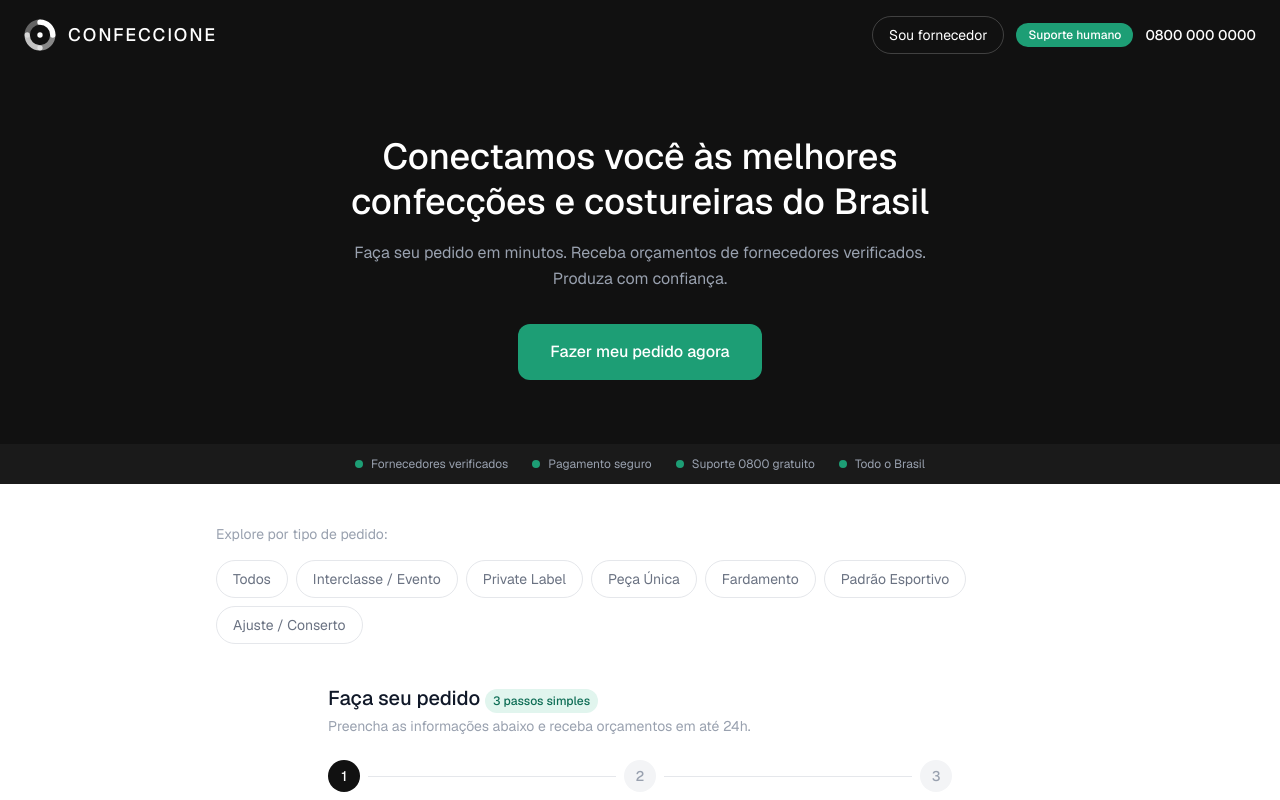
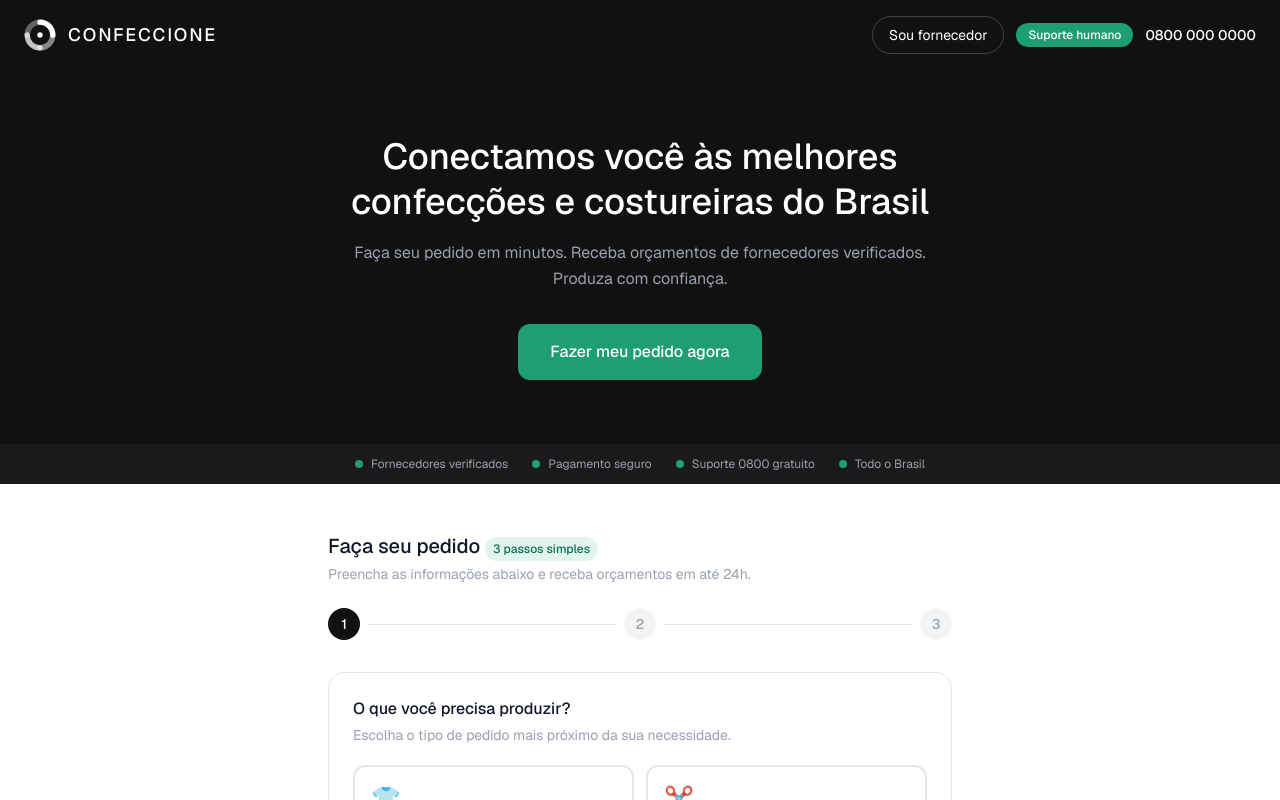
Before and after one commit to nandopons/confeccione, a Next.js app: page / in a window 1280 px wide. Shown: the top 800 px of the page. Built offline with nearby package versions, Linux system fonts and the light colour scheme.

Commit message:
remove filtro de tipos e ajusta espaçamento

```diff
--- a/app/page.tsx
+++ b/app/page.tsx
@@ -140,16 +140,7 @@ export default function Home() {
         ))}
       </div>
 
-      <section className="px-6 py-10 max-w-4xl mx-auto">
-        <p className="text-gray-400 text-sm mb-4">Explore por tipo de pedido:</p>
-        <div className="flex flex-wrap gap-2">
-          {["Todos", ...nichos.map(n => n.title)].map((label) => (
-            <span key={label} className="text-sm px-4 py-2 rounded-full border border-gray-200 text-gray-500 hover:bg-[#111] hover:text-white hover:border-[#111] cursor-pointer transition-all">{label}</span>
-          ))}
-        </div>
-      </section>
-
-      <section id="pedido" className="px-6 pb-16 max-w-2xl mx-auto">
+      <section id="pedido" className="px-6 pt-12 pb-16 max-w-2xl mx-auto">
         <h2 className="text-gray-900 text-xl font-medium mb-1">Faça seu pedido <span className="bg-[#E1F5EE] text-[#0F6E56] text-xs font-medium px-2 py-1 rounded-full">3 passos simples</span></h2>
         <p className="text-gray-400 text-sm mb-6">Preencha as informações abaixo e receba orçamentos em até 24h.</p>
 
```
